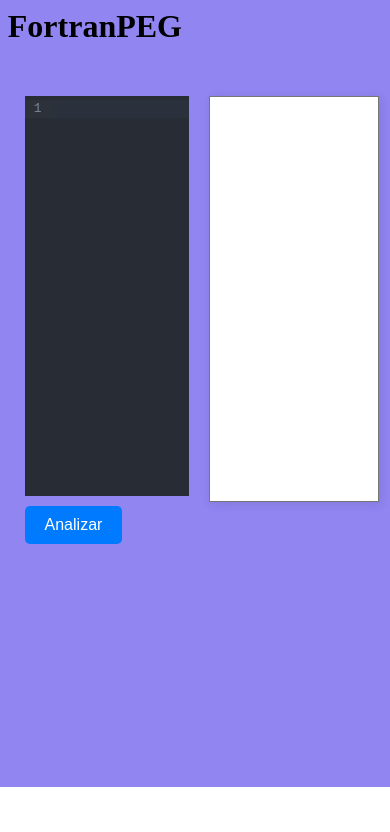
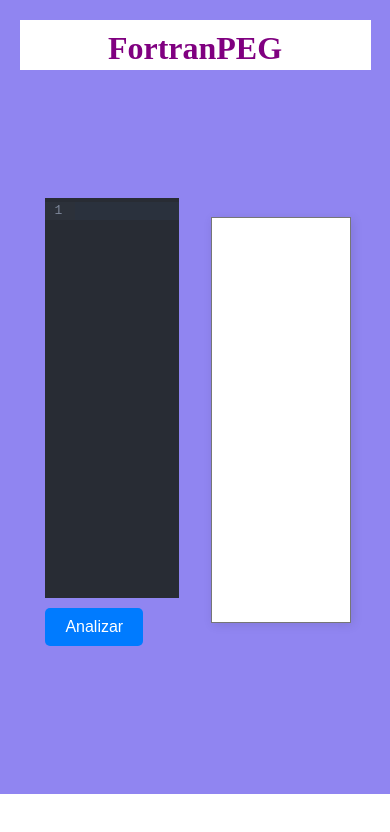
Before and after one commit to sebas-v-c/FortranPEG, a React (Vite) app: page / in a window 390 px wide. Shown: the top 832 px of the page. Built offline with nearby package versions, Linux system fonts and the light colour scheme.

Commit message:
frontend_margin

```diff
--- a/frontend/App.tsx
+++ b/frontend/App.tsx
@@ -28,7 +28,10 @@ function App() {
 
   return (
 
-    <div className="div_principal"> <h1>FortranPEG</h1>
+    <div className="div_principal">
+
+    <div className="fondo_titulo"><h1>FortranPEG</h1></div>
+
 
     <div className="container">
 
--- a/frontend/styles/App.css
+++ b/frontend/styles/App.css
@@ -1,30 +1,26 @@
 /* Contenedor principal */
+
+
 body {
-  margin: 0; /* Elimina el margen predeterminado del body */
-  padding: 0; /* Elimina el padding predeterminado del body */
+  margin: 0;
+  padding: 0;
 }
 
-h1{
-
+h1 {
   margin-top: 0;
 }
 
-
-
 .container {
-
-
-  height: 81.9vh;
-  display: flex; /* Convierte el contenedor en un contenedor flexbox */
-  flex-direction: row; /* Organiza los elementos en una fila (de izquierda a derecha) */
+  height: 83.5vh; /* Altura relativa al viewport */
+  display: flex;
+  flex-direction: row; /* Coloca los elementos en fila */
   align-items: flex-start; /* Alinea los elementos al inicio (top) verticalmente */
-  justify-content: center; /* Centra los elementos horizontalmente dentro del contenedor */
-  gap: 20px; /* Espacio uniforme entre los componentes */
-  padding-top: 30px; /* Espacio alrededor del contenedor */
-
+  justify-content: center; /* Centra los elementos horizontalmente */
+  gap: 20px; /* Espacio uniforme entre los elementos */
+  padding: 30px; /* Espacio interno adicional */
+  box-sizing: border-box; /* Incluye el padding en las dimensiones totales */
+  flex-wrap: wrap; /* Permite que los elementos se ajusten a nuevas líneas en pantallas pequeñas */
 }
-
-
 
 /* Estilo del botón */
 .add-button {
@@ -42,9 +38,40 @@ h1{
   background-color: #0056b3;
 }
 
-  .div_principal{
+/* Div principal */
+.div_principal {
+  background-color: rgb(144, 133, 241); /* Fondo del contenedor */
+  padding: 2%; /* Espaciado interno */
+  color: purple;
+  width: 100%; /* Ocupa todo el ancho disponible */
+  box-sizing: border-box; /* Asegura que el padding no afecte el tamaño total */
+}
 
-    background-color: rgb(144, 133, 241); /* Fondo del contenedor */
-    padding-top: 2%;
-    padding-left: 2%;
+/* Fondo del título */
+.fondo_titulo {
+  background-color: white;
+  max-width: 200px; /* Ancho máximo del título */
+  max-height: 50px;
+  width: 100%; /* Se ajusta dinámicamente al tamaño del contenedor */
+  text-align: center; /* Centra el texto dentro del div */
+  padding: 10px;
+  box-sizing: border-box; /* Incluye el padding dentro del tamaño */
 }
+
+/* Adaptaciones para pantallas pequeñas */
+@media (max-width: 768px) {
+  .container {
+    flex-direction: column; /* Cambia a columna en pantallas pequeñas */
+    align-items: center; /* Centra los elementos horizontalmente */
+    padding: 20px; /* Ajusta el espaciado interno */
+  }
+
+  .div_principal {
+    padding: 5%; /* Más espacio en pantallas pequeñas */
+  }
+
+  .fondo_titulo {
+    width: 100%; /* Ocupa todo el ancho en pantallas pequeñas */
+    max-width: none; /* Elimina el límite del ancho */
+  }
+}
```
Also changed, not shown: frontend/sections/AreaTexto.tsx (+4 -4 lines). Lines whose indentation alone changed are shown as unchanged.
